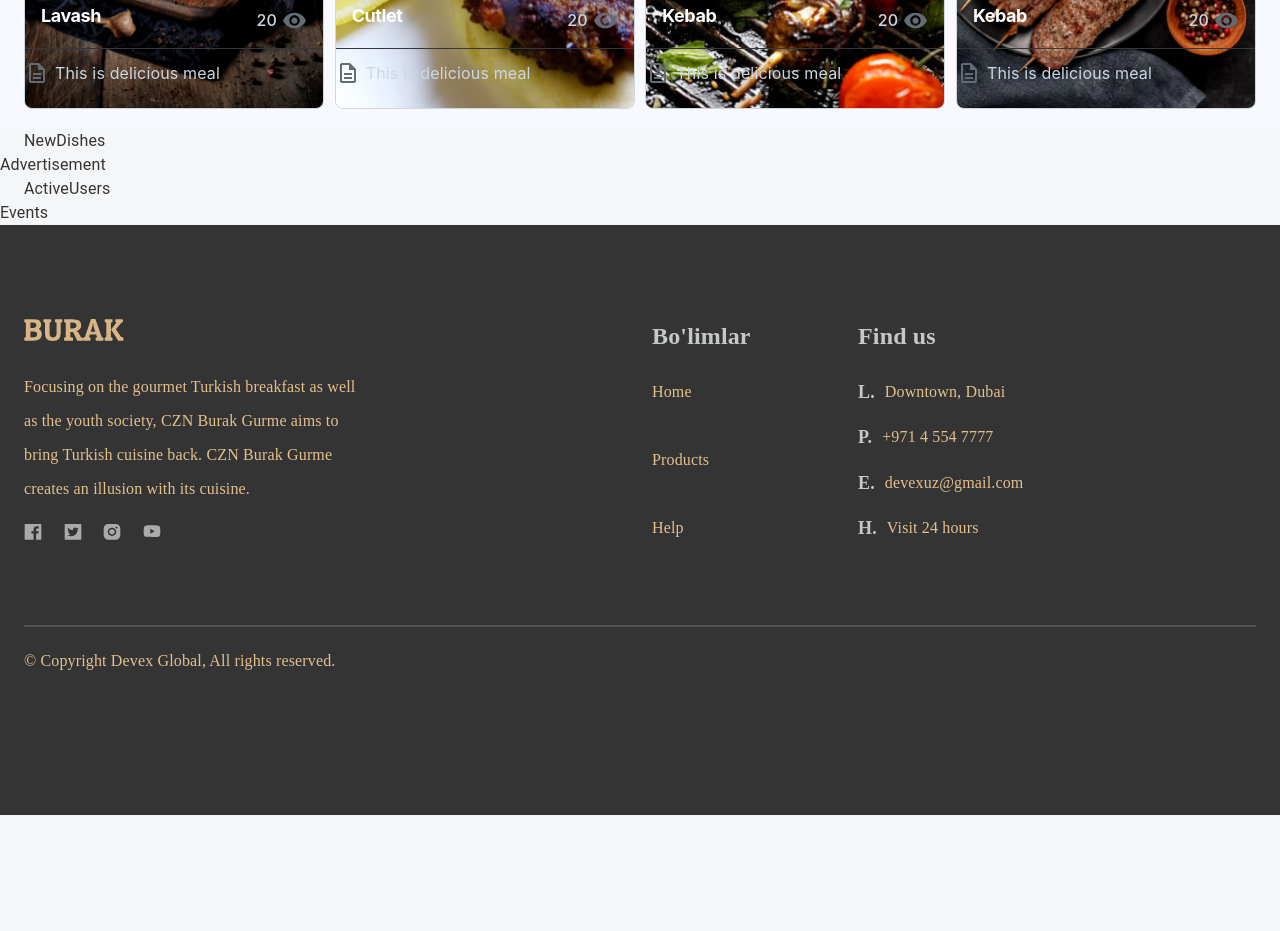
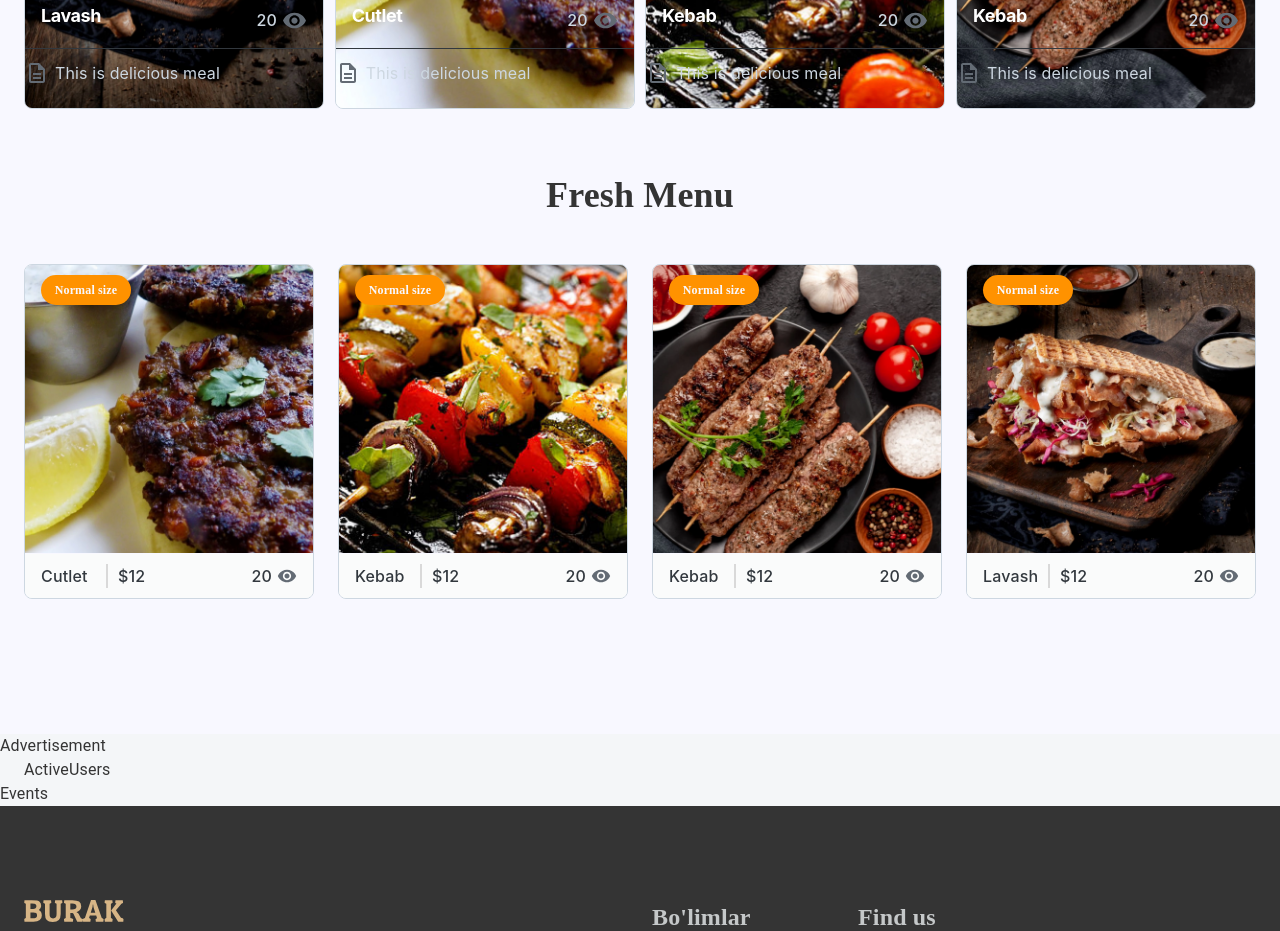
Before and after one commit to Surojbek19/ecoflora-react, a React (Create React App) app: page / in a window 1280 px wide. Shown: the part 1460-2391 px from the top of the page. Before the commit the page ends 2275 px from the top, so only its background shows below. Built offline with nearby package versions, Linux system fonts and the light colour scheme.

Commit message:
feat: develop newDishes sectional component

```diff
--- a/src/app/screens/homePage/NewDishes.tsx
+++ b/src/app/screens/homePage/NewDishes.tsx
@@ -1,10 +1,69 @@
 import React from "react";
-import { Container } from "@mui/material";
+import { Box, Container, Stack} from "@mui/material";
+import AspectRatio from "@mui/joy/AspectRatio";
+import Card from '@mui/joy/Card';
+import CardOverflow  from "@mui/joy/CardOverflow"
+import Typography from '@mui/joy/Typography';
+import { CssVarsProvider } from "@mui/joy/styles";
+import VisibilityIcon from "@mui/icons-material/Visibility";
+import Divider from "../../components/divider"
 
-export default function NewDishes() {
-    return (
-    <div>
-        <Container>NewDishes</Container>
+export default function NewDishes(){
+  const newDishes = [
+    { productName: "Cutlet", imagePath: "/img/cutlet.webp"},
+    { productName: "Kebab", imagePath: "/img/kebab.webp"},
+    { productName: "Kebab", imagePath: "/img/kebab-fresh.webp"},
+    { productName: "Lavash", imagePath: "/img/lavash.webp"}
+  ];
+
+  return (
+    <div className={"new-products-frame"}>
+      <Container>
+        <Stack className={"main"}>
+          <Box className={"category-title"}>Fresh Menu</Box>
+          <Stack className={"cards-frame"}>
+            <CssVarsProvider>
+
+              {newDishes.length !== 0 ? (
+                newDishes.map((ele, index) => {
+                  return (
+                    <Card key={index} variant="outlined" className={"card"}>
+                      <CardOverflow>
+                        <div className="product-sale">Normal size</div>
+                        <AspectRatio ratio="1">
+                          <img src={ele.imagePath} alt="" />
+                        </AspectRatio>
+                      </CardOverflow>
+
+                      <CardOverflow variant="soft" className="product-detail">
+                        <Stack className="info">
+                          <Stack flexDirection={"row"}>
+                            <Typography className={"title"}>
+                              {ele.productName}
+                            </Typography>
+                            <Divider width="2" height="24" bg="#d9d9d9"/>
+                            <Typography className={"price"}>$12</Typography>
+                          </Stack>
+                          <Stack>
+                          <Typography className={"views"}>
+                            20
+                            <VisibilityIcon
+                              sx={{ fontSize:20, marginLeft: "5px"}}
+                            />
+                            </Typography>
+                          </Stack>
+                        </Stack>
+                      </CardOverflow>
+                    </Card>
+                  )
+                })
+              ) : (
+              <Box className="no-data">New products are not available!</Box>
+              ) }
+            </CssVarsProvider>
+          </Stack>
+        </Stack>
+      </Container>
     </div>
-    )
+  )
 }
--- a/src/css/home.css
+++ b/src/css/home.css
@@ -109,3 +109,102 @@
     ),
     linear-gradient(to top, rgba(0, 0, 0, 0.8), rgba(0, 0, 0, 0) 300px);
 }
+
+/* NEW PRODUCT */
+.homepage .new-products-frame {
+  width: 100%;
+  height: 605px;
+  background: #f8f8ff;
+  display: flex;
+}
+
+.homepage .main {
+  margin-top: 45px;
+  display: flex;
+  flex-direction: column;
+  align-items: center;
+}
+
+.homepage .new-products-frame .category-title{
+  font-family: "Dancing Script";
+  font-style: normal;
+  font-weight:700;
+  font-size: 36px;
+  line-height: 43px;
+}
+
+.homepage .new-products-frame .main .cards-frame {
+  width: 100%;
+  margin: 47px 2px 2px 2px;
+  /* display: flex; */
+  flex-direction: row;
+  justify-content: space-between;
+}
+
+.homepage .new-products-frame .main .card {
+  height: 335px;
+  width: 290px;
+  cursor: pointer;
+}
+
+.homepage .new-products-frame .product-sale {
+  position: absolute;
+  margin-top: 10px;
+  z-index: 100;
+  width: 90px;
+  height: 30px;
+  display: flex;
+  align-items: center;
+  justify-content: center;
+  background: #ff9200;
+  box-shadow: 4px 6px 20px rgba(0, 0, 0, 0.1);
+  border-radius: 25px;
+  font-family: "Poppins";
+  font-style: normal;
+  font-weight:600;
+  font-size: 12px;
+  line-height: 21px;
+  color: #f8f8ff;
+}
+
+.homepage .new-products-frame .product-detail{
+  width: auto;
+  height: 49%;
+  display: flex;
+  justify-content: center;
+  margin-top: -12px;
+  border-top: 1px solid;
+  border-color: #f8f8ff;
+  background-color: #fafbfb;
+}
+
+.homepage .new-products-frame .product-detail .info {
+  width: 100%;
+  display: flex;
+  flex-direction: row;
+  justify-content: space-between;
+  align-items: center;
+}
+
+.homepage .new-products-frame .product-detail .title {
+  width: 65px;
+  font-weight: 500;
+}
+
+.homepage .new-products-frame .product-detail .price {
+  margin-left: 10px;
+  width: 20px;
+  font-weight: 500;
+}
+
+.homepage .new-products-frame .product-detail .divider {
+  margin: 0 10px 0 10px;
+  width: 2px;
+  background-color: #d9d9d9;
+}
+
+.homepage .new-products-frame .product-detail .views {
+  display: flex;
+  align-items: center;
+  font-weight: 500;
+}
```
